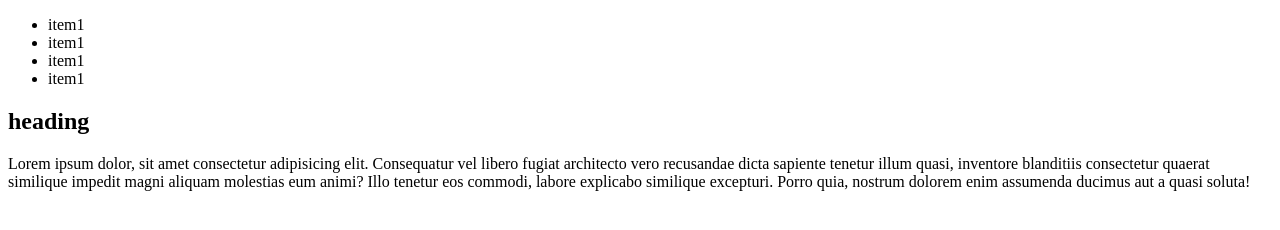
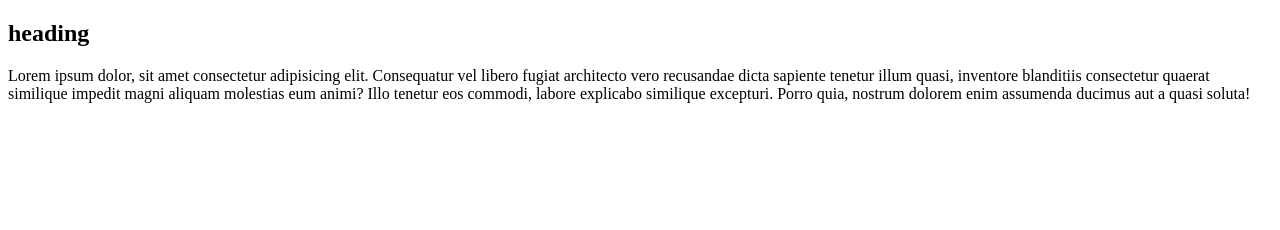
Before and after one commit to MadhavGupta95/Git_learning, a plain HTML site: page index.html in a window 1280 px wide. Drawn offline with Linux system fonts and the light colour scheme.

Commit message:
header removed

```diff
--- a/index.html
+++ b/index.html
@@ -6,14 +6,6 @@
     <title>Document</title>
 </head>
 <body>
-    <header>
-        <ul>
-            <li>item1</li>
-            <li>item1</li>
-            <li>item1</li>
-            <li>item1</li>
-        </ul>
-    </header>
     <section>
         <h1>heading</h1>
     </section>
```
